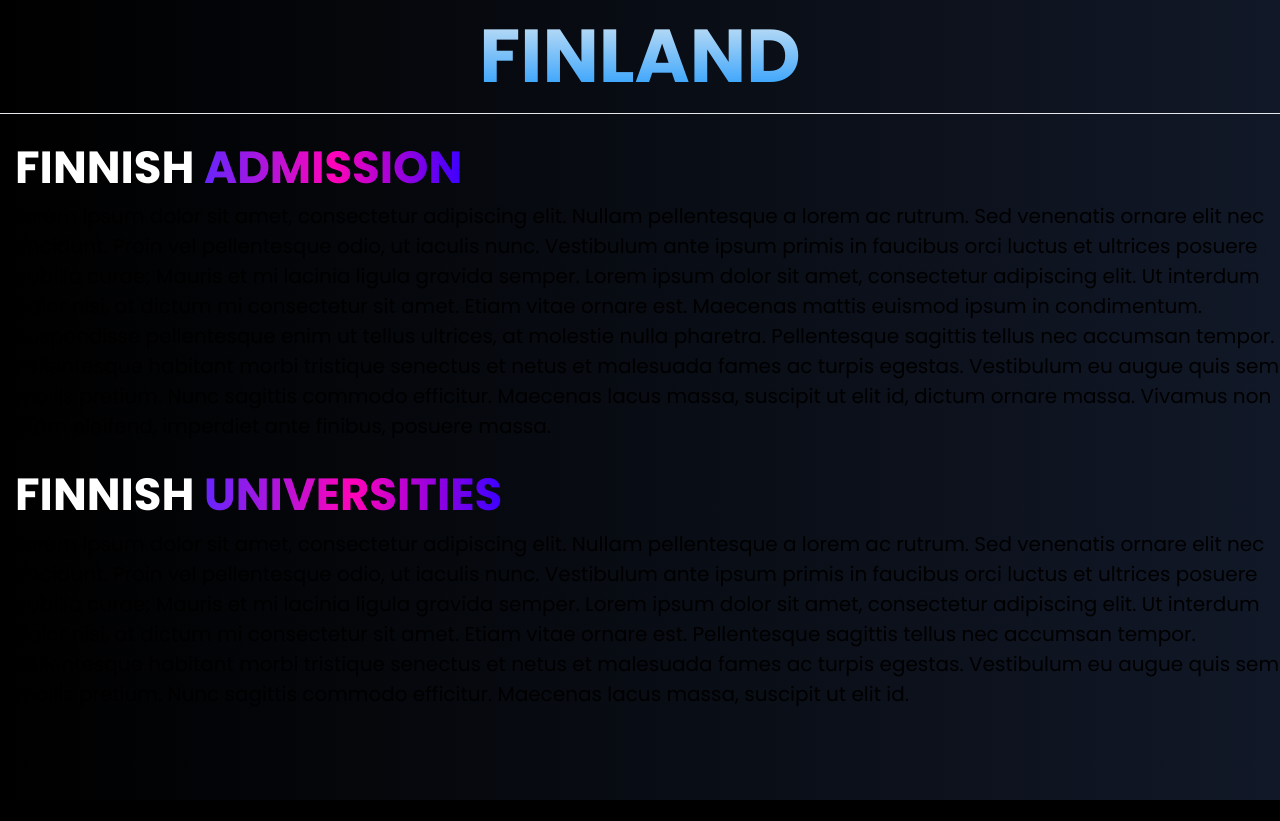
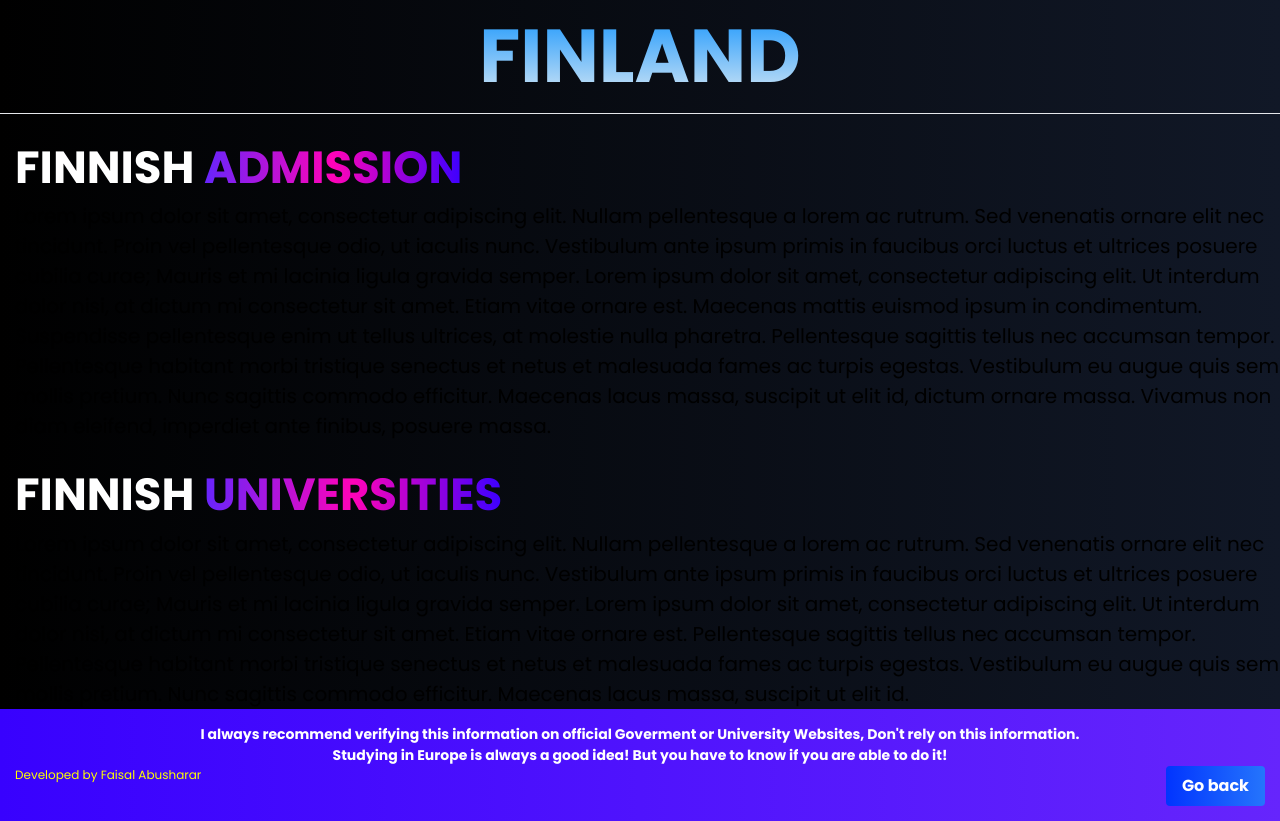
Before and after one commit to FaisalAbusharar/europe-university-info, a Next.js app: page /countries/finland in a window 1280 px wide. Before the commit the page ends 800 px from the top, so only its background shows below. Built offline with nearby package versions, Linux system fonts and the light colour scheme.

Commit message:
added footer, but 'footer-return-button' needs work

```diff
--- a/src/app/countries/country.css
+++ b/src/app/countries/country.css
@@ -87,11 +87,13 @@
   }
 
   #footer-return-button {
-    font-size: 12px;
+    font-size: 14px;
     border-radius: 50px;
     border: 2px solid #ffffff;
     color: #ffffff;
     cursor: pointer;
+    padding: 0;
+    margin: -0.1px;
     transition-duration: 0.5s;
     font-weight: 800;
   }
--- a/src/app/countries/finland/finland.css
+++ b/src/app/countries/finland/finland.css
@@ -1,10 +1,16 @@
+
+body {
+  color: rgb(var(--foreground-rgb));
+  background: rgb(0, 0, 0);
+  margin: 0;
+}
 
 #Title-Fin {
     font-size: 75px;
     color: rgb(0, 85, 255);
     text-align: center;
     margin-top: 0px;
-    background: linear-gradient(to top,#018cfe, #eff2f3);
+    background: linear-gradient(to bottom,#018cfe, #eff2f3);
     -webkit-background-clip: text;
     background-clip: text;
     -webkit-text-fill-color: transparent;
--- a/src/app/countries/finland/page.tsx
+++ b/src/app/countries/finland/page.tsx
@@ -14,7 +14,19 @@ const Finland = () => {
                 <p id="InfoBody">Lorem ipsum dolor sit amet, consectetur adipiscing elit. Nullam pellentesque a lorem ac rutrum. Sed venenatis ornare elit nec tincidunt. Proin vel pellentesque odio, ut iaculis nunc. Vestibulum ante ipsum primis in faucibus orci luctus et ultrices posuere cubilia curae; Mauris et mi lacinia ligula gravida semper. Lorem ipsum dolor sit amet, consectetur adipiscing elit. Ut interdum dolor nisi, at dictum mi consectetur sit amet. Etiam vitae ornare est. Maecenas mattis euismod ipsum in condimentum. Suspendisse pellentesque enim ut tellus ultrices, at molestie nulla pharetra. Pellentesque sagittis tellus nec accumsan tempor. Pellentesque habitant morbi tristique senectus et netus et malesuada fames ac turpis egestas. Vestibulum eu augue quis sem mollis pretium. Nunc sagittis commodo efficitur. Maecenas lacus massa, suscipit ut elit id, dictum ornare massa. Vivamus non diam eleifend, imperdiet ante finibus, posuere massa.</p>
                 <h2 id="Subtitle-Left">FINNISH <p id="gradient-sub">UNIVERSITIES</p>    </h2>
                 <p id="InfoBody">Lorem ipsum dolor sit amet, consectetur adipiscing elit. Nullam pellentesque a lorem ac rutrum. Sed venenatis ornare elit nec tincidunt. Proin vel pellentesque odio, ut iaculis nunc. Vestibulum ante ipsum primis in faucibus orci luctus et ultrices posuere cubilia curae; Mauris et mi lacinia ligula gravida semper. Lorem ipsum dolor sit amet, consectetur adipiscing elit. Ut interdum dolor nisi, at dictum mi consectetur sit amet. Etiam vitae ornare est. Pellentesque sagittis tellus nec accumsan tempor. Pellentesque habitant morbi tristique senectus et netus et malesuada fames ac turpis egestas. Vestibulum eu augue quis sem mollis pretium. Nunc sagittis commodo efficitur. Maecenas lacus massa, suscipit ut elit id.</p>
+
             </div>
+
+            <div className="footer-container">
+                <p id="footer">I always recommend verifying this information on official Goverment or University Websites, Don't rely on this information.
+                <br />Studying in Europe is always a good idea! But you have to know if you are able to do it!</p>
+            <div className="credit-container">
+                <p id="left-credit">Developed by Faisal Abusharar</p>
+            <Link href="/countries">
+              <button id="footer-return-button" className="bg-custom-gradient text-white font-bold py-2 px-4 rounded">Go back</button>
+            </Link>
+        </div>
+      </div>
         </main>
     )
 }
--- a/src/app/globals.css
+++ b/src/app/globals.css
@@ -92,13 +92,13 @@ main {
 
 .footer-container {
   background: linear-gradient(to right, #3801fe, #6625fc);
-  padding: 20px;
+  padding: 15px;
   text-align: center;
   flex-shrink: 0;
 }
 
 #footer {
-  font-size: 16px;
+  font-size: 14px;
   color: rgb(255, 255, 255);
   font-weight: 800;
   flex-grow: 1;
@@ -108,7 +108,7 @@ main {
   text-align: left;
   font-weight: 500;
   color: yellow;
-  font-size: 10px;
+  font-size: 12px;
   flex-grow: 1;
 }
 
@@ -141,7 +141,7 @@ main {
 
 /* Extra */
 
-#Hyperlink {
+#hyperlink {
   color: rgb(0, 170, 255);
   text-decoration: underline  ;
 }
```
